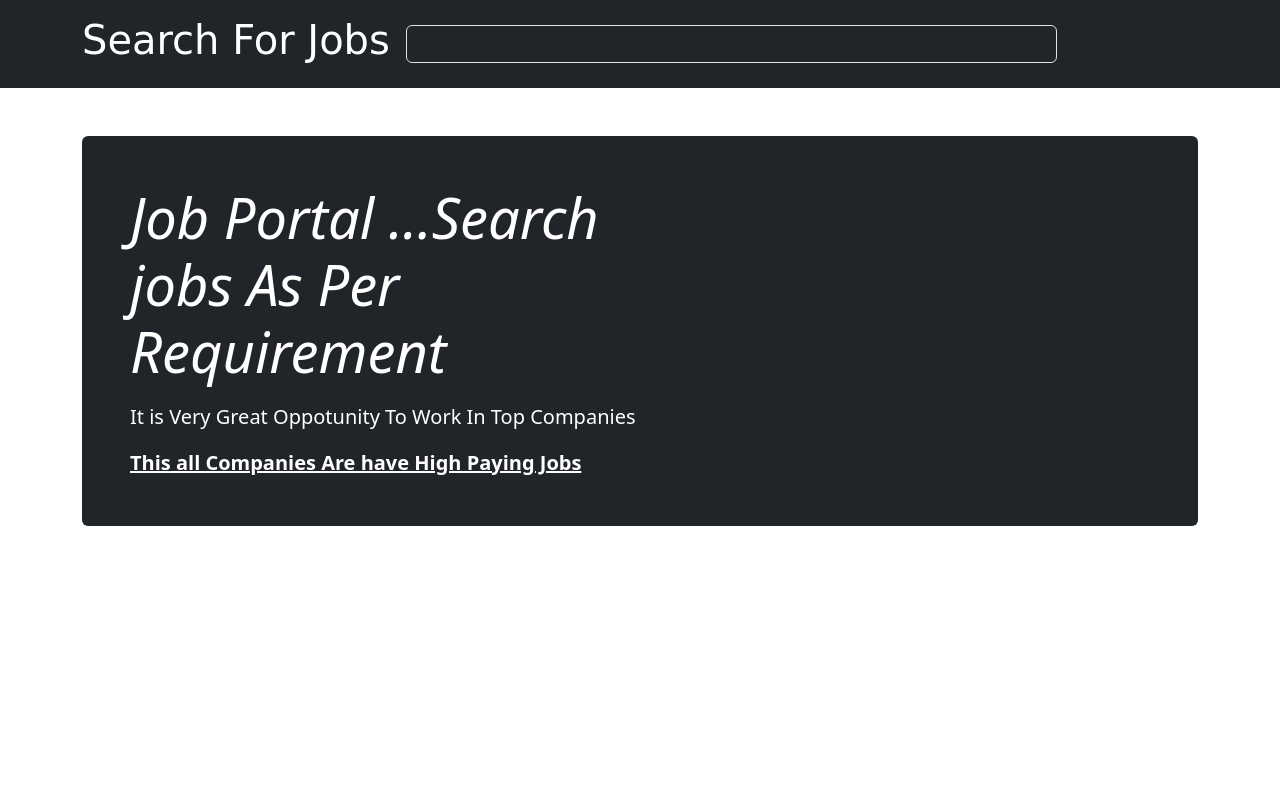
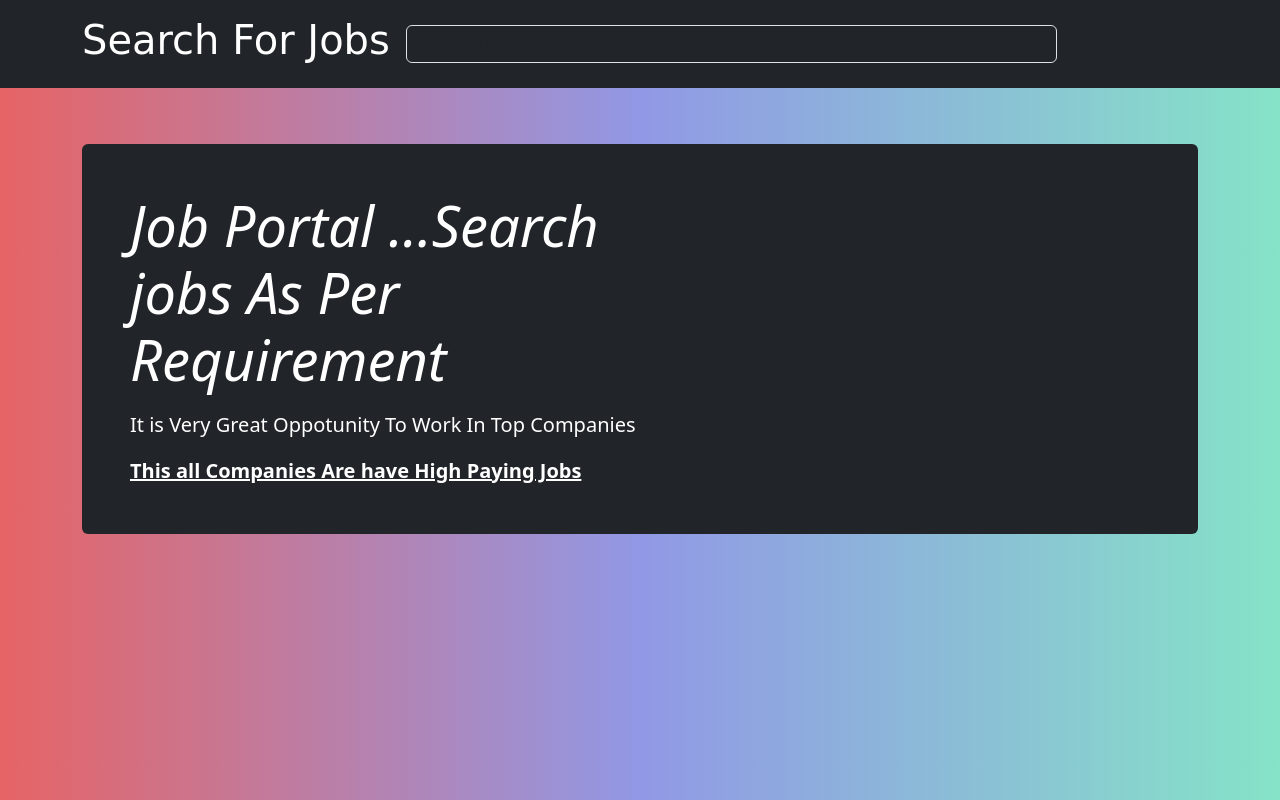
Before and after one commit to adarsh12u/ONLINE-JOB-PORTAL, a plain HTML site: page index.html in a window 1280 px wide. Drawn offline with nearby package versions, Linux system fonts and the light colour scheme; no server answers.

Commit message:
next commit

```diff
--- a/index.html
+++ b/index.html
@@ -16,7 +16,7 @@
 <body>
   <!--   header -->
 
-  <header class="p-3 text-bg-dark">
+  <header class="p-3 text-bg-dark fixed-top">
     <div class="container">
       <div class="d-flex flex-wrap align-items-center justify-content-center justify-content-lg-start">
 
@@ -40,7 +40,7 @@
 
   <!-- header end -->
 
-  <div class="container my-5">
+  <div class="container mar">
 
     <div class="p-4 p-md-5 mb-4 rounded text-bg-dark">
       <div class="col-md-6 px-0">
--- a/script.js
+++ b/script.js
@@ -10,7 +10,7 @@ response.then((r) => {
 
 
     ihtml += `
-      <div class="card" style="width: 16rem;margin:8px;box-shadow:10px 5px 5px grey">
+      <div class="card " style="width: 16rem;margin:8px;box-shadow:10px 5px 5px grey">
       <img src="https://jsginc.com/wp-content/uploads/2018/10/bigstock-170353778.jpg" class="card-img-top" alt="...">
       <div class="card-body">
         <h5 class="card-title"> ${jobs[item].name} </h5>
--- a/style.css
+++ b/style.css
@@ -1,6 +1,16 @@
 html {
     height: 100%;
     width: 100%;
+  }
+  body{
+    background: linear-gradient(90deg,#e66465, #9198e5, #85e3c7);
+  }
+  header{
+
+     z-index: 2;
+  }
+  .mar{
+    margin-top: 9rem;
   }
   .h1
   {
```
